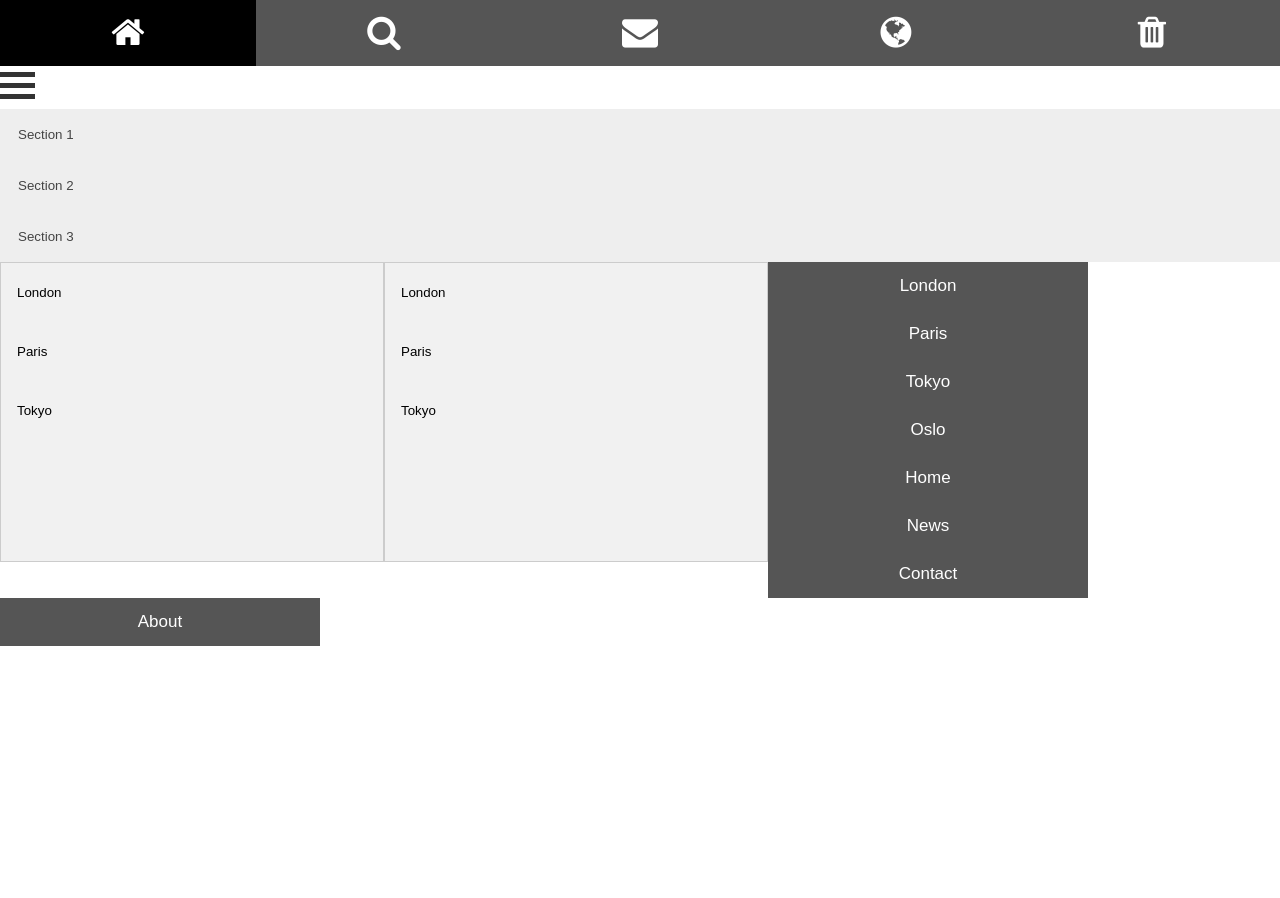
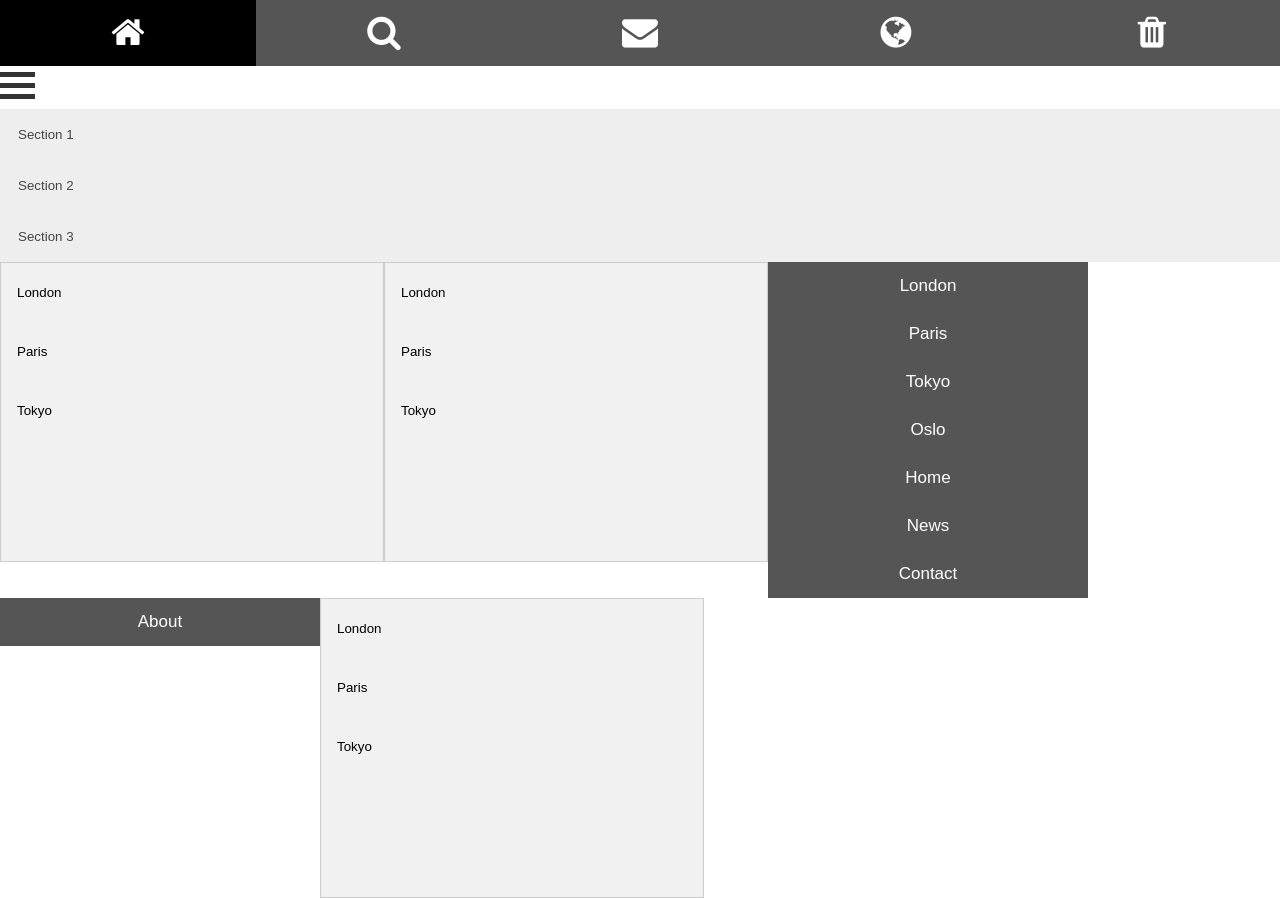
Before and after one commit to WHOEVERTHEHECKIAM/theultimatew3schoolswebpage, a plain HTML site: page index.html in a window 1280 px wide. Before the commit the page ends 800 px from the top, so only its background shows below. Drawn offline with Linux system fonts and the light colour scheme.

Commit message:
Update index.html

```diff
--- a/index.html
+++ b/index.html
@@ -128,5 +128,29 @@
 </div>
 
 
+    <div class="tab">
+  <button class="tablinks" onmouseover="openCity(event, 'London')">London</button>
+  <button class="tablinks" onmouseover="openCity(event, 'Paris')">Paris</button>
+  <button class="tablinks" onmouseover="openCity(event, 'Tokyo')">Tokyo</button>
+</div>
+
+<div id="London" class="tabcontent">
+  <h3>London</h3>
+  <p>London is the capital city of England.</p>
+</div>
+
+<div id="Paris" class="tabcontent">
+  <h3>Paris</h3>
+  <p>Paris is the capital of France.</p>
+</div>
+
+<div id="Tokyo" class="tabcontent">
+  <h3>Tokyo</h3>
+  <p>Tokyo is the capital of Japan.</p>
+</div>
+
+
+
+
   </body>
 </html>
```
